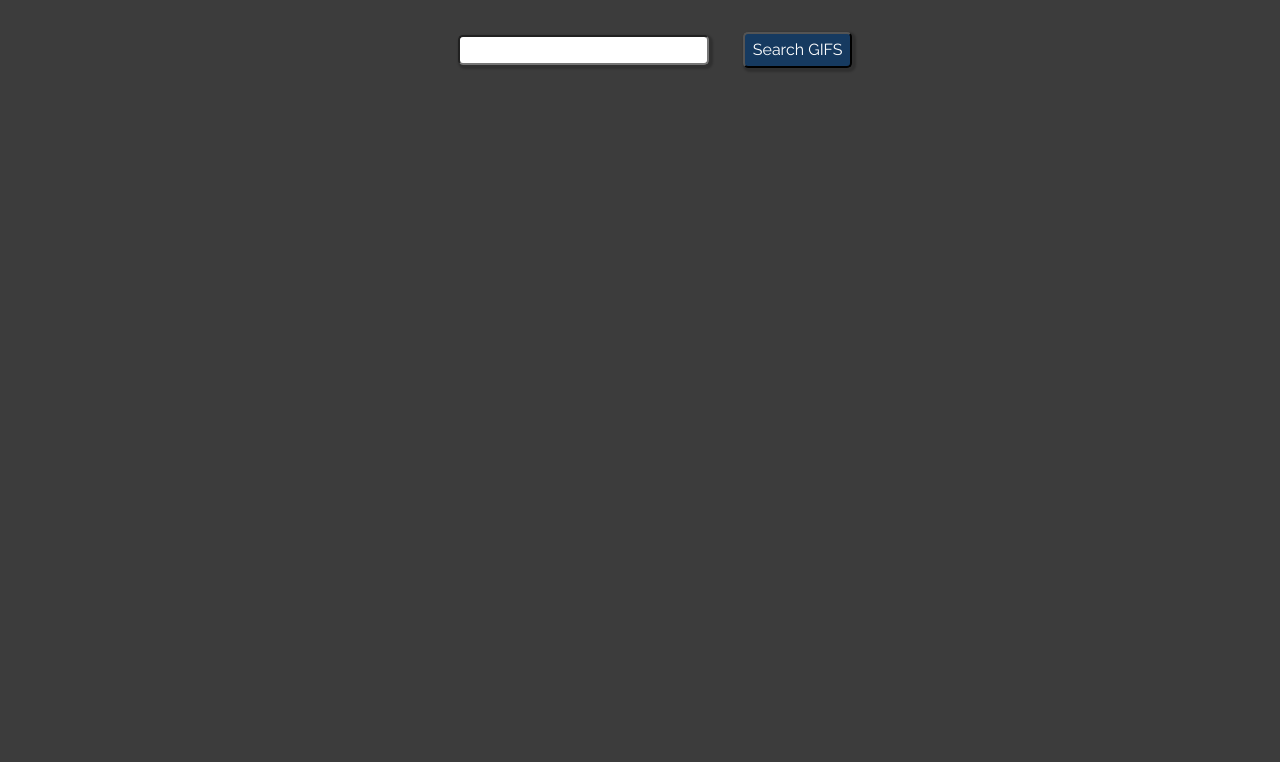
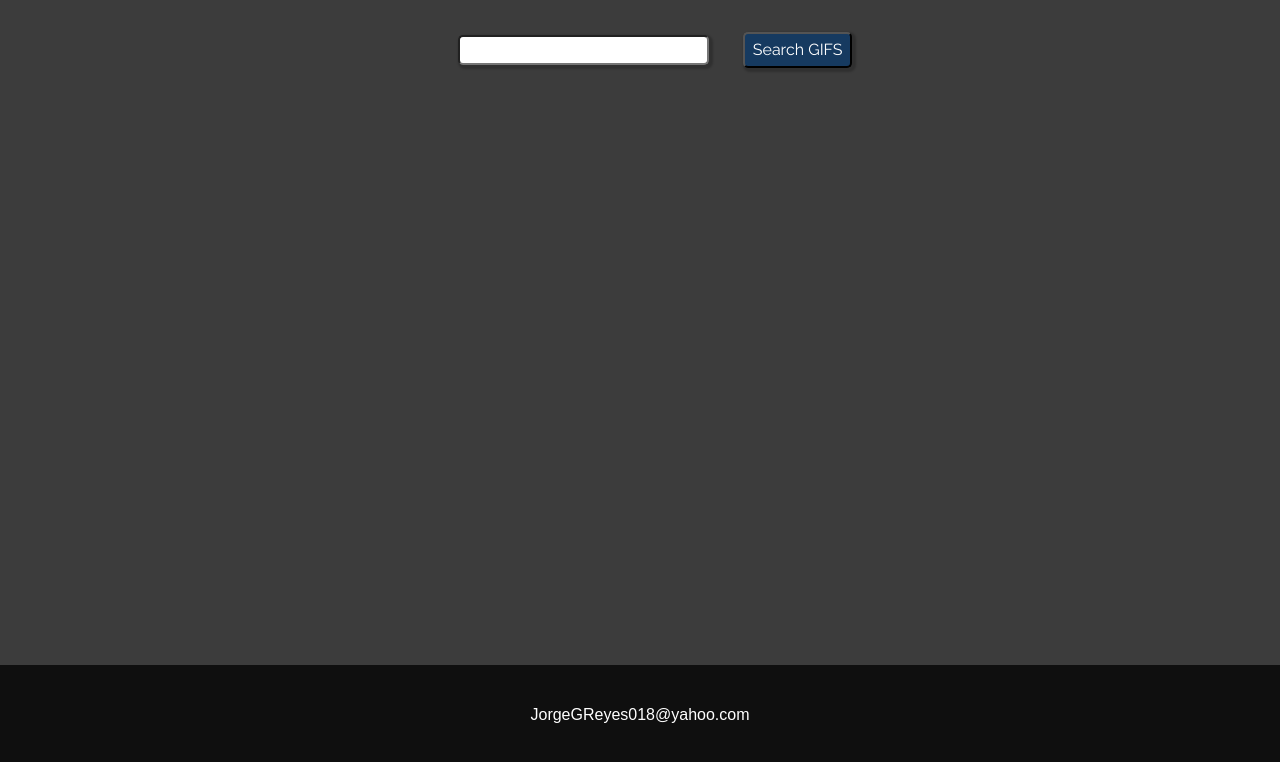
Before and after one commit to JorgeGReyes018/GIPHY-API, a plain HTML site: page index.html in a window 1280 px wide. Shown: the part 174-936 px from the top of the page. Before the commit the page ends 800 px from the top, so only its background shows below. Drawn offline with nearby package versions, Linux system fonts and the light colour scheme.

Commit message:
css additions
implemented footer and css for output img etc

```diff
--- a/css/style.css
+++ b/css/style.css
@@ -78,4 +78,32 @@ div.searchdiv {
     display: flex;
     flex-wrap: wrap;
     align-items: center;
+    min-height: 550px;
 }
+
+.out img {
+    display: flex;
+    max-width: 200px;
+    margin: 14px;
+}
+
+/* !!!!! FOOTER SECTION !!!!! */
+
+footer {
+    background-color: rgb(15, 15, 15);
+    color: white;
+    height: 100px;
+    text-align: center;
+  }
+
+  footer h2 {
+    font-family: Arial, Helvetica, sans-serif ;
+    font-size: 16px;
+    padding-top: 40px;
+  }
+
+/* !!!!! MEDIA SCREEN SIZING SECTION !!!!! */
+
+@media only screen and (max-width: 720px) {
+
+}
--- a/index.html
+++ b/index.html
@@ -39,6 +39,11 @@
     <div class="container-fluid">
         <div class="out"></div>
     </div>
+    <footer>
+        <div class="container-fluid">
+            <h2>JorgeGReyes018@yahoo.com</h2>
+        </div>
+    </footer>
 
     <script src="script.js"></script>
 </body>
--- a/script.js
+++ b/script.js
@@ -1 +1,2 @@
 let key = "4Q4m7pj8IPe8DFPLfknrbhZQuDl8tMLH"
+let output = document.querySelector(".out")
```
